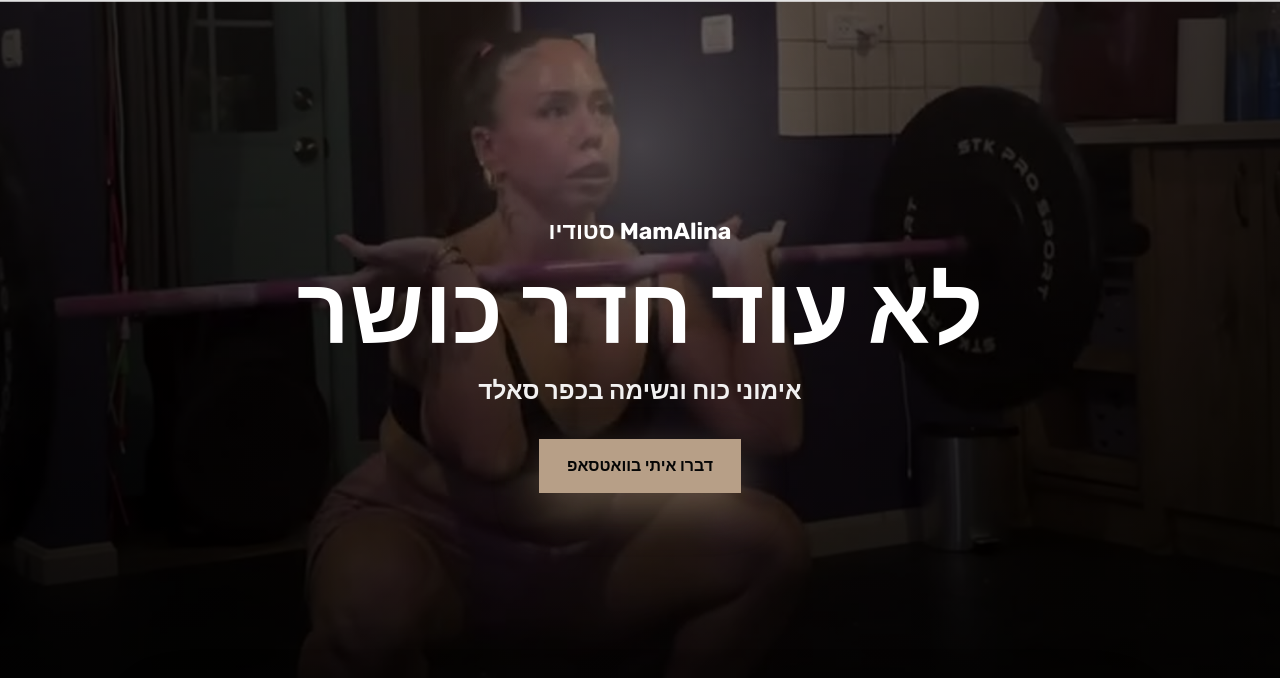
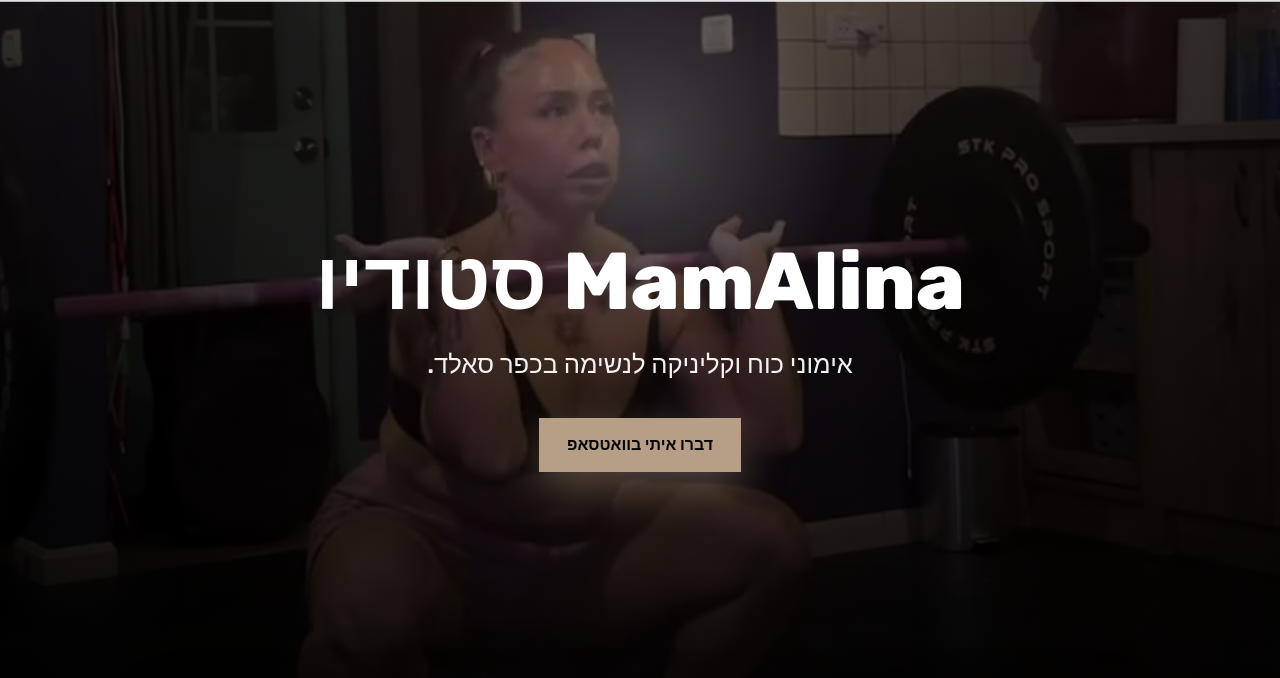
Before and after one commit to rluzzatt/AlinaFitnes, a plain HTML site: page index.html in a window 1280 px wide. Shown: the part 79-757 px from the top of the page. Drawn offline with Linux system fonts and the light colour scheme.

Commit message:
Refine MamAlina hero copy

```diff
--- a/index.html
+++ b/index.html
@@ -6,16 +6,16 @@
     <meta name="theme-color" content="#ffffff" />
     <meta
       name="description"
-      content="MamAlina סטודיו בכפר סאלד - אימוני כוח ונשימה, בניית גוף חזק וגרסה חזקה יותר של עצמכם."
+      content="MamAlina סטודיו בכפר סאלד - אימוני כוח וקליניקה לנשימה, בניית גוף חזק וגרסה חזקה יותר של עצמכם."
     />
-    <title>MamAlina סטודיו | אימוני כוח ונשימה בכפר סאלד</title>
+    <title>MamAlina סטודיו | אימוני כוח וקליניקה לנשימה בכפר סאלד</title>
     <link rel="preconnect" href="https://fonts.googleapis.com" />
     <link rel="preconnect" href="https://fonts.gstatic.com" crossorigin />
     <link
       href="https://fonts.googleapis.com/css2?family=Rubik:wght@400;500;600;700;800;900&display=swap"
       rel="stylesheet"
     />
-    <link rel="stylesheet" href="./styles.css?v=20260530-hero-reel" />
+    <link rel="stylesheet" href="./styles.css?v=20260530-hero-copy" />
   </head>
   <body>
     <a class="skip-link" href="#main">דלגו לתוכן</a>
@@ -70,9 +70,8 @@
         <img class="hero-bg" src="./assets/images/alina-hero-reel.jpg" alt="אלינה באימון כוח בסטודיו MamAlina" />
         <div class="hero-overlay" aria-hidden="true"></div>
         <div class="hero-content reveal">
-          <p class="hero-kicker">MamAlina סטודיו</p>
-          <h1 id="hero-title">לא עוד חדר כושר</h1>
-          <p class="hero-subtitle">אימוני כוח ונשימה בכפר סאלד</p>
+          <h1 id="hero-title">MamAlina סטודיו</h1>
+          <p class="hero-subtitle">אימוני כוח וקליניקה לנשימה בכפר סאלד.</p>
           <a class="button button-accent" href="https://wa.me/972532831333?text=%D7%94%D7%99%D7%99%20%D7%90%D7%9C%D7%99%D7%A0%D7%94%2C%20%D7%90%D7%A9%D7%9E%D7%97%20%D7%9C%D7%94%D7%AA%D7%97%D7%99%D7%9C" target="_blank" rel="noreferrer" data-magnetic>
             דברו איתי בוואטסאפ
           </a>
@@ -211,7 +210,7 @@
         <img src="./assets/images/mamalina-instagram-logo.jpg" alt="" width="64" height="64" />
         <div>
           <strong>MamAlina סטודיו</strong>
-          <span>אימוני כוח ונשימה בכפר סאלד</span>
+          <span>אימוני כוח וקליניקה לנשימה בכפר סאלד.</span>
           <nav class="footer-social" aria-label="ערוצי קשר">
             <a href="https://www.instagram.com/mamalina_2412/" target="_blank" rel="noreferrer" aria-label="אינסטגרם">
               <svg aria-hidden="true" viewBox="0 0 24 24">
--- a/styles.css
+++ b/styles.css
@@ -248,15 +248,6 @@ main {
   justify-items: center;
 }
 
-.hero-kicker {
-  margin: 0 0 20px;
-  color: var(--white);
-  font-size: clamp(1.05rem, 1.8vw, 1.55rem);
-  font-weight: 700;
-  letter-spacing: 0;
-  text-transform: none;
-}
-
 .hero h1,
 h2 {
   margin: 0;
@@ -267,16 +258,19 @@ h2 {
 }
 
 .hero h1 {
-  font-size: clamp(3.1rem, 7.2vw, 6.6rem);
+  font-size: clamp(2.8rem, 6.3vw, 5.7rem);
   font-weight: 800;
-  line-height: 1.02;
+  line-height: 1.08;
 }
 
 .hero-subtitle {
-  margin: 18px 0 34px;
+  max-width: min(720px, 100%);
+  margin: 20px 0 34px;
   color: rgba(255, 255, 255, 0.94);
-  font-size: clamp(1.08rem, 1.9vw, 1.55rem);
-  font-weight: 600;
+  font-size: clamp(1.14rem, 2vw, 1.72rem);
+  font-weight: 500;
+  line-height: 1.5;
+  text-wrap: balance;
 }
 
 .button {
@@ -842,11 +836,11 @@ html.js-motion .reveal.is-visible {
   }
 
   .hero h1 {
-    font-size: clamp(2.85rem, 14.5vw, 4.7rem);
+    font-size: clamp(2.5rem, 12.5vw, 4.05rem);
   }
 
   .hero-subtitle {
-    font-size: 1.05rem;
+    font-size: 1.08rem;
   }
 
   .quick-menu {
```
